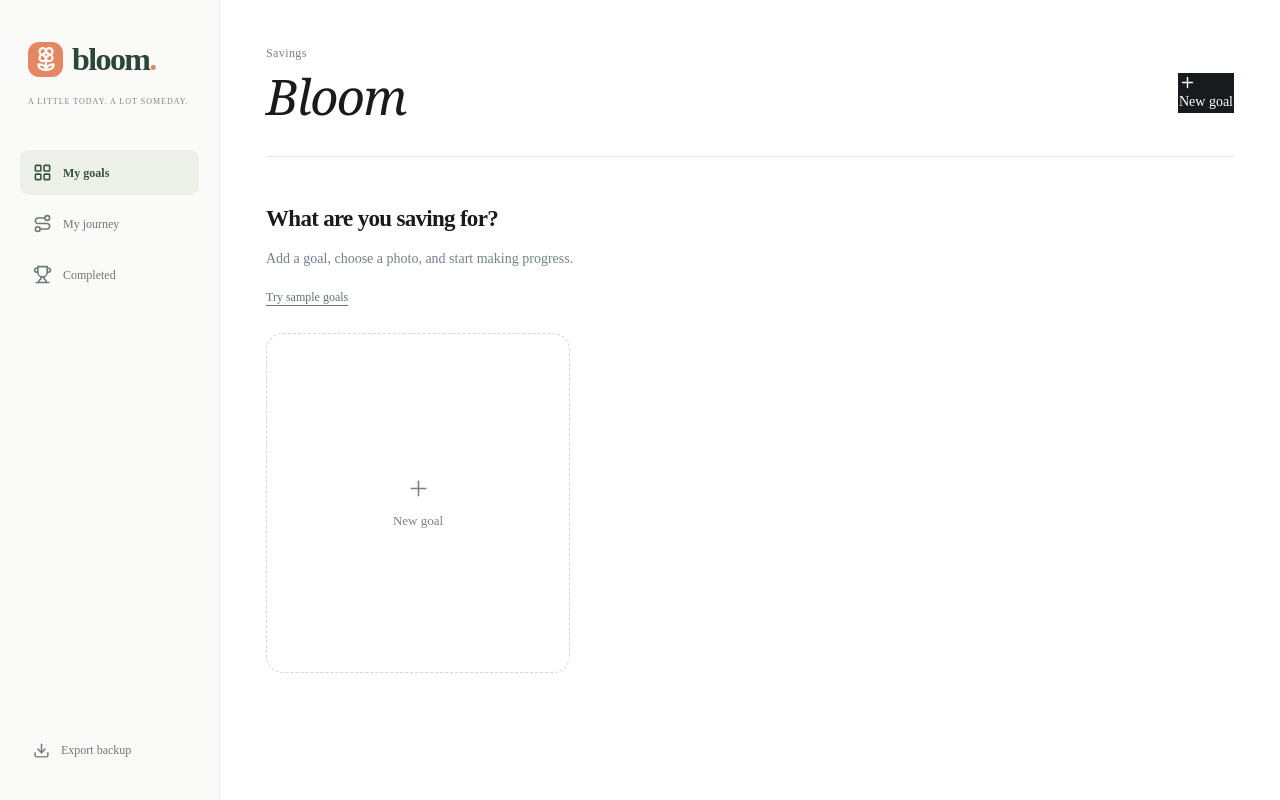
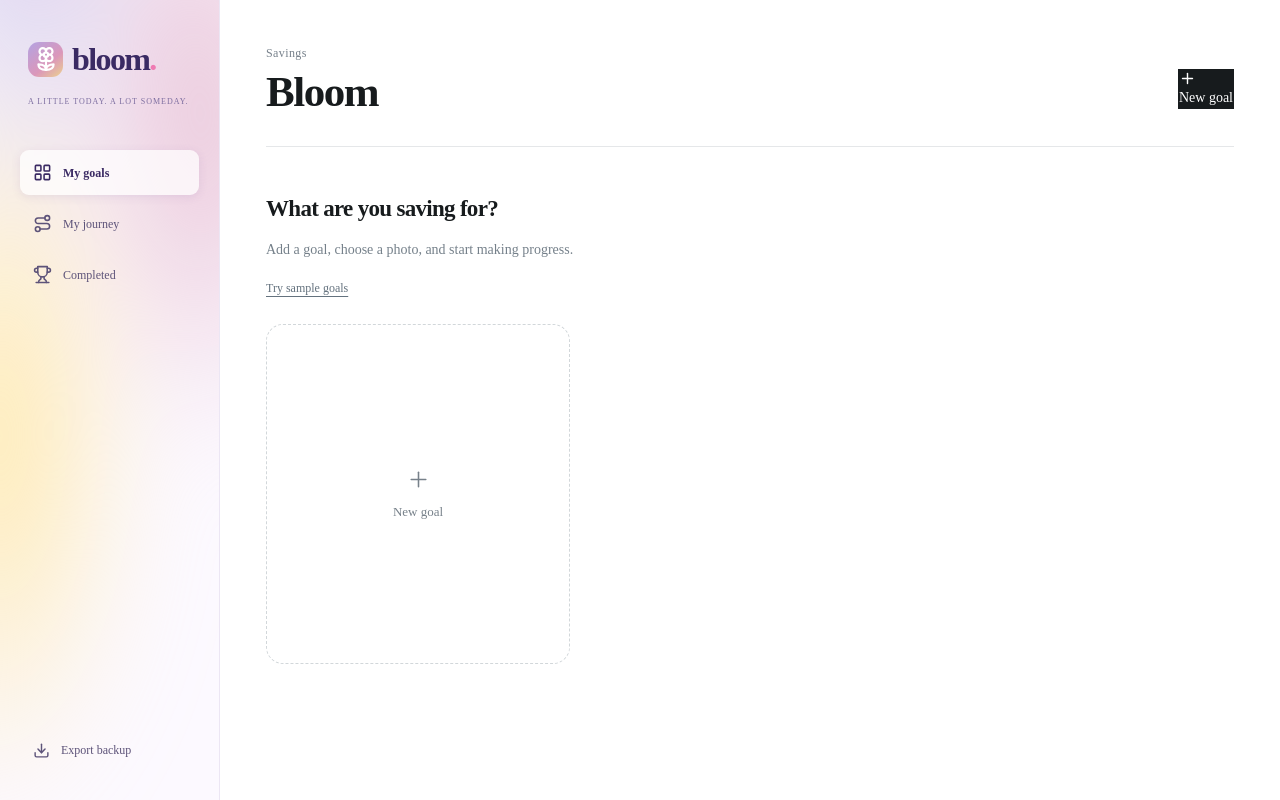
Before and after one commit to ManalAsad/Ante, a React (Vite) app in the folder frontend/: page / in a window 1280 px wide. Built offline with nearby package versions, Linux system fonts and the light colour scheme.

Commit message:
added some gradient color to the side bar

```diff
--- a/frontend/src/styles/layout.css
+++ b/frontend/src/styles/layout.css
@@ -11,8 +11,34 @@
   display: flex;
   flex-direction: column;
   padding: 35px 20px 22px;
-  border-right: 1px solid #e9ebeb;
-  background: #fafbf9;
+  border-right: 1px solid #ece6f4;
+  background: #fcf9ff;
+  overflow: hidden;
+  isolation: isolate;
+}
+
+/* Overlapping soft blobs, heavily blurred: purple into yellow into pink. */
+.sidebar::before {
+  content: "";
+  position: absolute;
+  inset: -25%;
+  z-index: -1;
+  filter: blur(52px);
+  background:
+    radial-gradient(42% 30% at 24% 6%, #cfc5e9 0%, #c8b3ff00 100%),
+    radial-gradient(46% 28% at 84% 26%, #e6bcd2 0%, #ffd4ea00 100%),
+    radial-gradient(52% 32% at 10% 52%, #ffe7a0 0%, #ffe7a000 100%);
+  animation: sidebar-drift 28s ease-in-out infinite;
+}
+
+@keyframes sidebar-drift {
+  0%, 100% {
+    transform: translate3d(0, 0, 0) scale(1);
+  }
+
+  50% {
+    transform: translate3d(-4%, 3%, 0) scale(1.08);
+  }
 }
 
 .brand {
@@ -20,7 +46,7 @@
   align-items: center;
   border: 0;
   background: transparent;
-  color: #294638;
+  color: #3a2a63;
   font-size: 32px;
   letter-spacing: -1.6px;
   font-weight: 750;
@@ -28,7 +54,7 @@
 }
 
 .brand-mark {
-  background: #e68764;
+  background: linear-gradient(140deg, #b3a3e2, #db97ba 60%, #ecd28f);
   width: 35px;
   height: 35px;
   border-radius: 11px;
@@ -44,14 +70,14 @@
 }
 
 .brand-dot {
-  color: #dd8a65;
+  color: #ef7ab2;
 }
 
 .sidebar-caption {
   font-size: 8px;
   letter-spacing: 1px;
   margin: 13px 0 42px 8px;
-  color: #7b897d;
+  color: #7d6ea0;
   white-space: nowrap;
 }
 
@@ -66,18 +92,20 @@
   background: none;
   border: 0;
   border-radius: 9px;
-  color: #6e7973;
+  color: #5d5379;
   font-size: 12px;
+  font-weight: 500;
 }
 
 .nav-link.active {
-  background: #edf0e9;
-  color: #36523f;
+  background: #ffffffb8;
+  box-shadow: 0 2px 10px #5b3f8f1a;
+  color: #3a2a63;
   font-weight: 600;
 }
 
 .nav-link:hover {
-  background: #eef1eb;
+  background: #ffffff8f;
 }
 
 .sidebar-bottom {
@@ -86,11 +114,11 @@
 }
 
 .local-note {
-  border-top: 1px solid #e3e7e0;
+  border-top: 1px solid #e6dff1;
   padding: 18px 10px 0;
   margin-top: 12px;
   font-size: 10px;
-  color: #7a857b;
+  color: #7d6ea0;
   display: flex;
   align-items: center;
   gap: 7px;
@@ -125,17 +153,16 @@ main {
 }
 
 .page-heading h1 {
-  font-family: Georgia, 'Times New Roman', serif;
-  font-size: 44px;
-  font-weight: 400;
-  letter-spacing: -1.4px;
-  line-height: 1.2;
+  font-family: var(--font-display);
+  font-size: 40px;
+  font-weight: 650;
+  letter-spacing: -1.5px;
+  line-height: 1.15;
   margin-top: 5px;
 }
 
 .dashboard-heading h1 {
-  font-style: italic;
-  font-size: 49px;
+  font-size: 43px;
 }
 
 .page-heading > .button {
@@ -182,3 +209,9 @@ main {
 .skip-link:focus {
   top: 10px;
 }
+
+@media (prefers-reduced-motion: reduce) {
+  .sidebar::before {
+    animation: none;
+  }
+}
```
